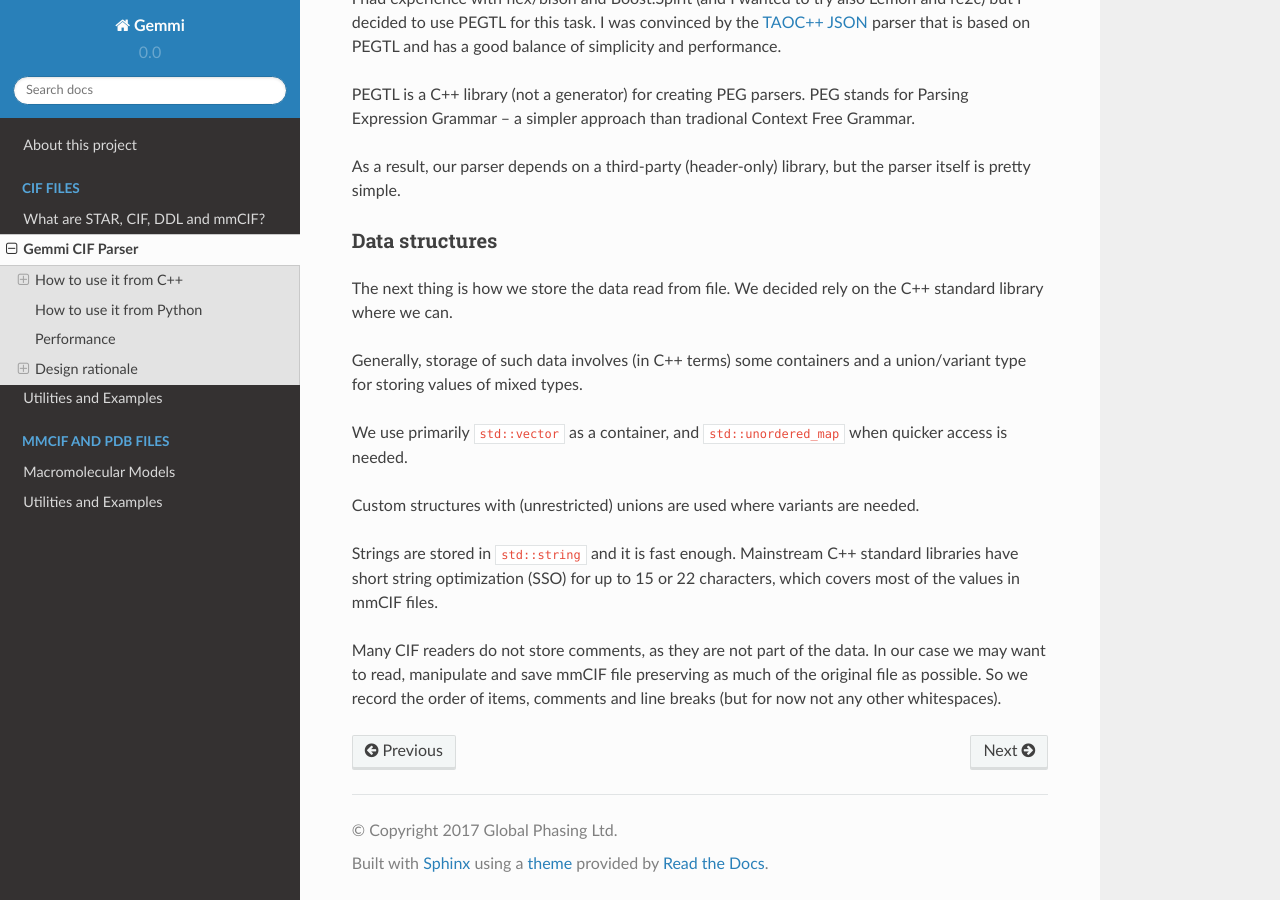
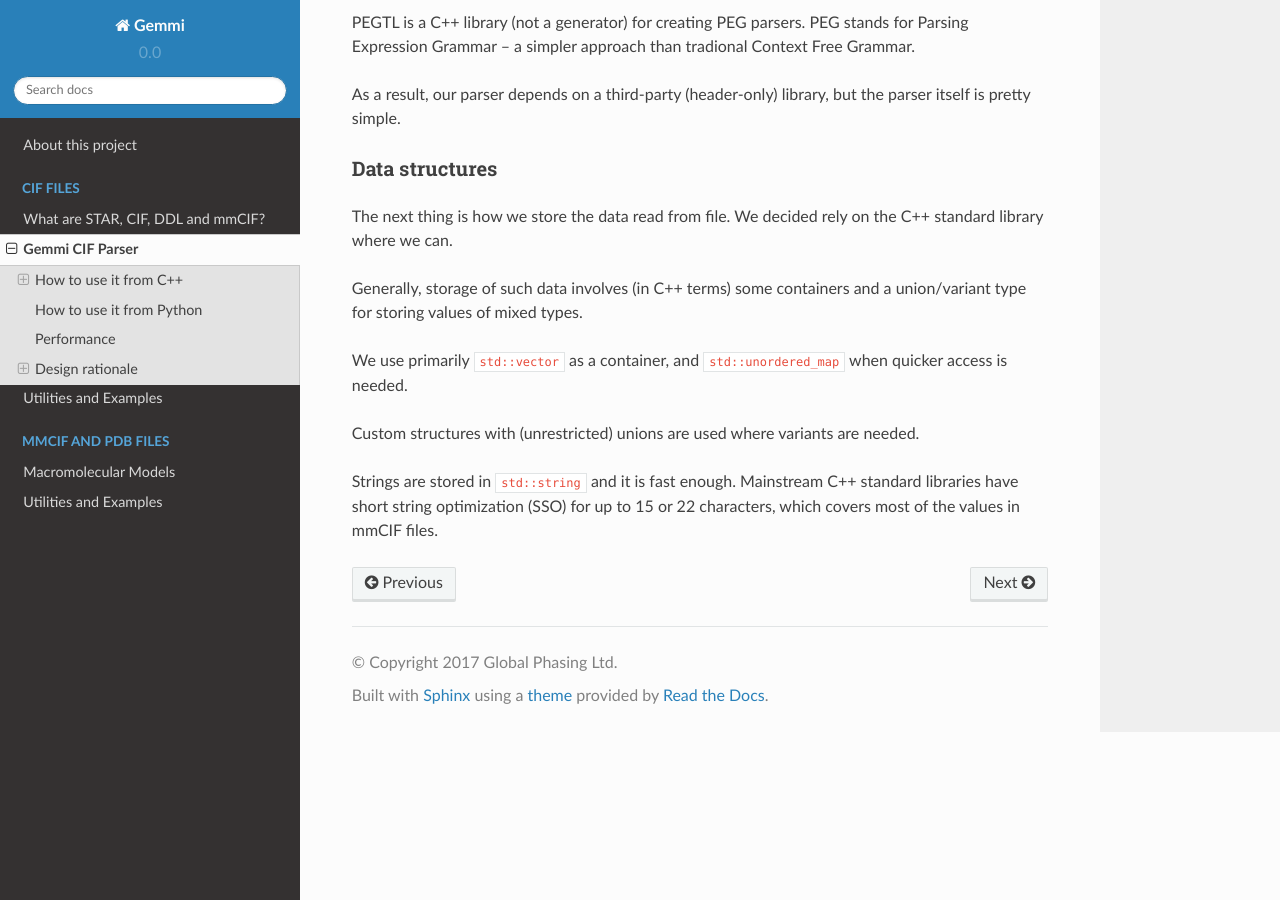
Before and after one commit to project-gemmi/gemmi, a Sphinx documentation site: the page built from docs/cif-parser.rst, in a window 1280 px wide and 900 px high, scrolled down 6652 px. Built offline with Sphinx 7.4.7 and the Read the Docs theme 2.0.0, drawn with Linux system fonts in a browser that asks for light colours; some of the changed text lies outside the part shown.

Commit message:
preserving comments in cif is probably not worth the effort

```diff
--- a/docs/cif-parser.rst
+++ b/docs/cif-parser.rst
@@ -97,9 +97,6 @@
 cases, it is the corresponding dictionary that specifies the type.
 Additionally, DDL2 dictionaries can specify subtypes of the standard CIF types,
 for example ``int`` and ``float`` are mmCIF subtypes of a generic CIF ``numb``.
-
-We also keep track of comments, so we can write them back when saving file,
-but they are in a separate list.
 
 Let us start with a simple example.
 This code reads mmCIF file and shows weights of the chemical components::
@@ -343,8 +340,3 @@
 Strings are stored in ``std::string`` and it is fast enough.
 Mainstream C++ standard libraries have short string optimization (SSO)
 for up to 15 or 22 characters, which covers most of the values in mmCIF files.
-
-Many CIF readers do not store comments, as they are not part of the data.
-In our case we may want to read, manipulate and save mmCIF file preserving
-as much of the original file as possible. So we record the order of items,
-comments and line breaks (but for now not any other whitespaces).
```
Also changed, not shown: 3 other files.
